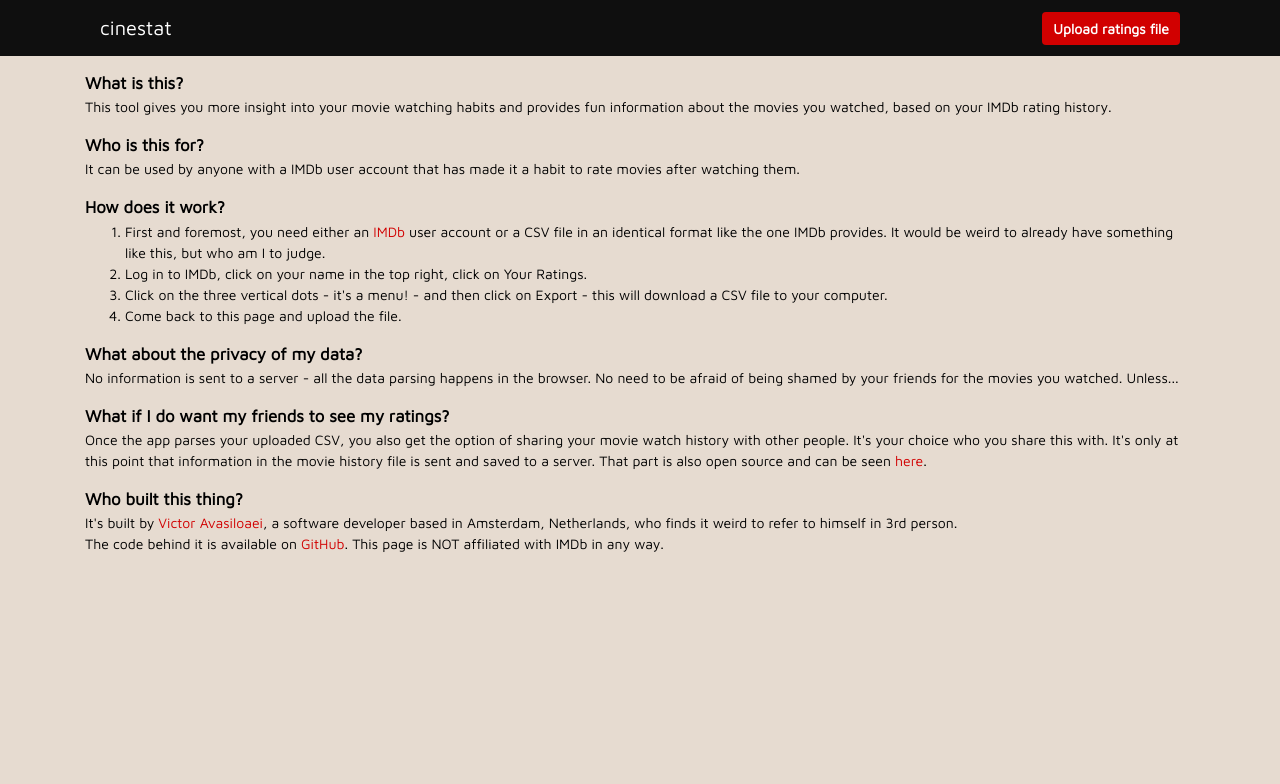
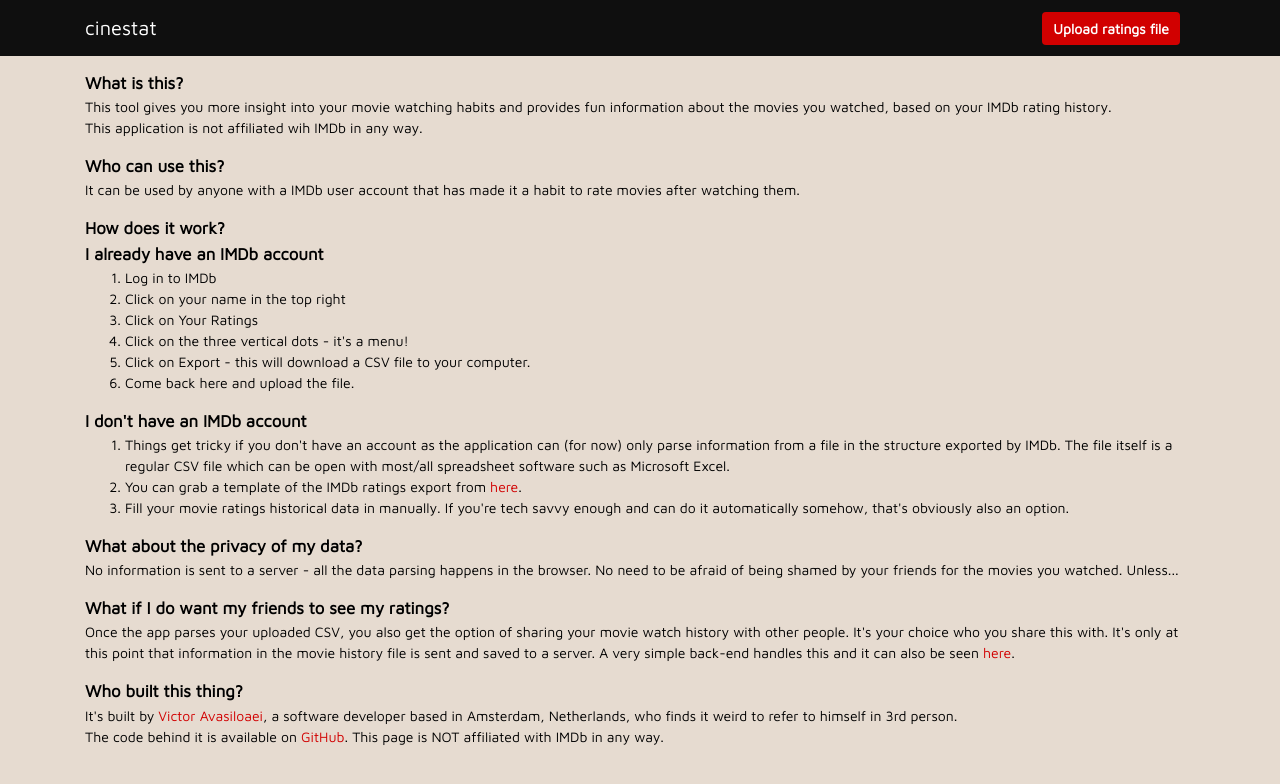
Before and after one commit to victorelu/cinestat-frontend, a Vue app: page /#/list in a window 1280 px wide. Shown: the top 784 px of the page. Built offline with nearby package versions, Linux system fonts and the light colour scheme.

Commit message:
Readme, info text, runtime in list

```diff
--- a/src/App.vue
+++ b/src/App.vue
@@ -92,7 +92,7 @@ export default {
             this.$store.commit('setMovies',
               movies
                 .filter((movie) => {
-                  return movie['Title'] !== undefined
+                  return movie['Title'] !== undefined && movie['Title Type'] === 'movie'
                 })
                 .map((movie) => {
                   movie['Genres'] = movie['Genres'].split(', ')
--- a/src/assets/style.scss
+++ b/src/assets/style.scss
@@ -131,6 +131,12 @@ table {
   }
 }
 
+@media (min-width: 576px) {
+  .brand-wrap {
+    padding-left: 0;
+  }
+}
+
 @media (max-width: 575px) {
   .navbar {
     .brand-wrap {
--- a/src/components/Info.vue
+++ b/src/components/Info.vue
@@ -5,19 +5,29 @@
         <div class="col-sm-12">
           <p>
             <strong>What is this?</strong><br />
-            This tool gives you more insight into your movie watching habits and provides fun information about the movies you watched, based on your IMDb rating history.
+            This tool gives you more insight into your movie watching habits and provides fun information about the movies you watched, based on your IMDb rating history.<br />
+            This application is not affiliated wih IMDb in any way.
           </p>
           <p>
-            <strong>Who is this for?</strong><br />
+            <strong>Who can use this?</strong><br />
             It can be used by anyone with a IMDb user account that has made it a habit to rate movies after watching them.
           </p>
           <p>
             <strong>How does it work?</strong><br />
+            <strong>I already have an IMDb account</strong>
             <ol>
-              <li>First and foremost, you need either an <a target="_blank" href="https://imdb.com">IMDb</a> user account or a CSV file in an identical format like the one IMDb provides. It would be weird to already have something like this, but who am I to judge.</li>
-              <li>Log in to IMDb, click on your name in the top right, click on Your Ratings.</li>
-              <li>Click on the three vertical dots - it's a menu! - and then click on Export - this will download a CSV file to your computer.</li>
-              <li>Come back to this page and upload the file.</li>
+              <li>Log in to IMDb</li>
+              <li>Click on your name in the top right</li>
+              <li>Click on Your Ratings</li>
+              <li>Click on the three vertical dots - it's a menu!</li>
+              <li>Click on Export - this will download a CSV file to your computer.</li>
+              <li>Come back here and upload the file.</li>
+            </ol>
+            <strong>I don't have an IMDb account</strong>
+            <ol>
+              <li>Things get tricky if you don't have an account as the application can (for now) only parse information from a file in the structure exported by IMDb. The file itself is a regular CSV file which can be open with most/all spreadsheet software such as Microsoft Excel.</li>
+              <li>You can grab a template of the IMDb ratings export from <a href="/static/example.csv">here</a>.</li>
+              <li>Fill your movie ratings historical data in manually. If you're tech savvy enough and can do it automatically somehow, that's obviously also an option.</li>
             </ol>
           </p>
           <p>
@@ -26,7 +36,7 @@
           </p>
           <p>
             <strong>What if I do want my friends to see my ratings?</strong><br />
-            Once the app parses your uploaded CSV, you also get the option of sharing your movie watch history with other people. It's your choice who you share this with. It's only at this point that information in the movie history file is sent and saved to a server. That part is also open source and can be seen <a target="_blank" href="https://github.com/victorelu/cinestat-backend">here</a>.
+            Once the app parses your uploaded CSV, you also get the option of sharing your movie watch history with other people. It's your choice who you share this with. It's only at this point that information in the movie history file is sent and saved to a server. A very simple back-end handles this and it can also be seen <a target="_blank" href="https://github.com/victorelu/cinestat-backend">here</a>.
           </p>
           <p>
             <strong>Who built this thing?</strong><br />
--- a/src/components/List.vue
+++ b/src/components/List.vue
@@ -40,6 +40,7 @@
             </td>
             <td>{{ movie['Release Date'] }}</td>
             <td>{{ movie['Date Rated'] }}</td>
+            <td>{{ movie['Runtime (mins)'] }}</td>
             <td>{{ movie['Genres'].join(', ') }}</td>
             <td class="center fixed-width">{{ movie['Your Rating'] }}</td>
             <td class="center fixed-width">{{ movie['IMDb Rating'] }}</td>
@@ -62,6 +63,7 @@ export default {
           { label: 'Title', rowspan: 2, sortBy: 'Title' },
           { label: 'Released', rowspan: 2, class: 'date', sortBy: 'Release Date' },
           { label: 'Rated', rowspan: 2, class: 'date', sortBy: 'Date Rated' },
+          { label: 'Runtime', rowspan: 2, sortBy: 'Runtime (mins)' },
           { label: 'Genres', rowspan: 2 },
           { label: 'Ratings', colspan: 3, sort: false, class: 'rating' }
         ],
@@ -100,7 +102,7 @@ export default {
     },
     sortedMovies () {
       return orderBy(this.filteredMovies, [function (m) {
-        return ['Your Rating', 'IMDb Rating', 'Rating Difference'].indexOf(this.sort.by) === -1
+        return ['Your Rating', 'IMDb Rating', 'Rating Difference', 'Runtime (mins)'].indexOf(this.sort.by) === -1
           ? m[this.sort.by]
           : parseFloat(m[this.sort.by])
       }.bind(this)], [this.sort.direction])
```
Also changed, not shown: static/example.csv (added), 1 other file (tests, documents, lock files or other folders).
